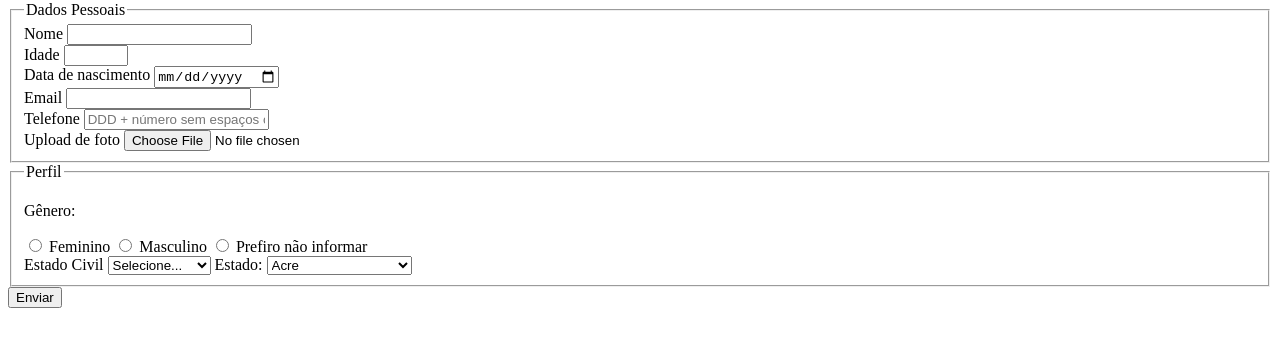
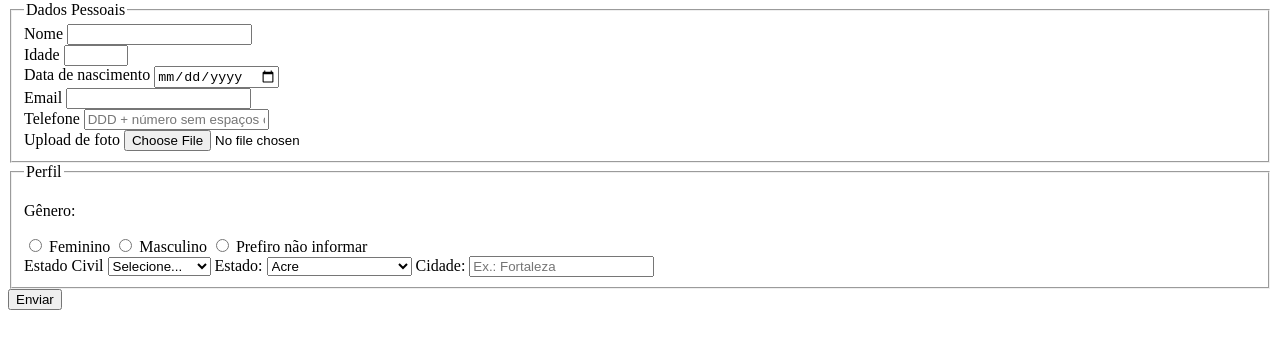
Before and after one commit to GustavoCPadilha/pesquisa-culturama, a plain HTML site: page index.html in a window 1280 px wide. Shown: the part 79-428 px from the top of the page. Drawn offline with Linux system fonts and the light colour scheme.

Commit message:
adiciona campo de cidade

```diff
--- a/index.html
+++ b/index.html
@@ -92,6 +92,9 @@
                     <option value="tocantins">Tocantins</option>
                 </select>
 
+                <label for="userCity">Cidade:</label>
+                <input type="text" name="userCity" autocomplete="address-level2" placeholder="Ex.: Fortaleza">
+
 
             </fieldset>
 
```
